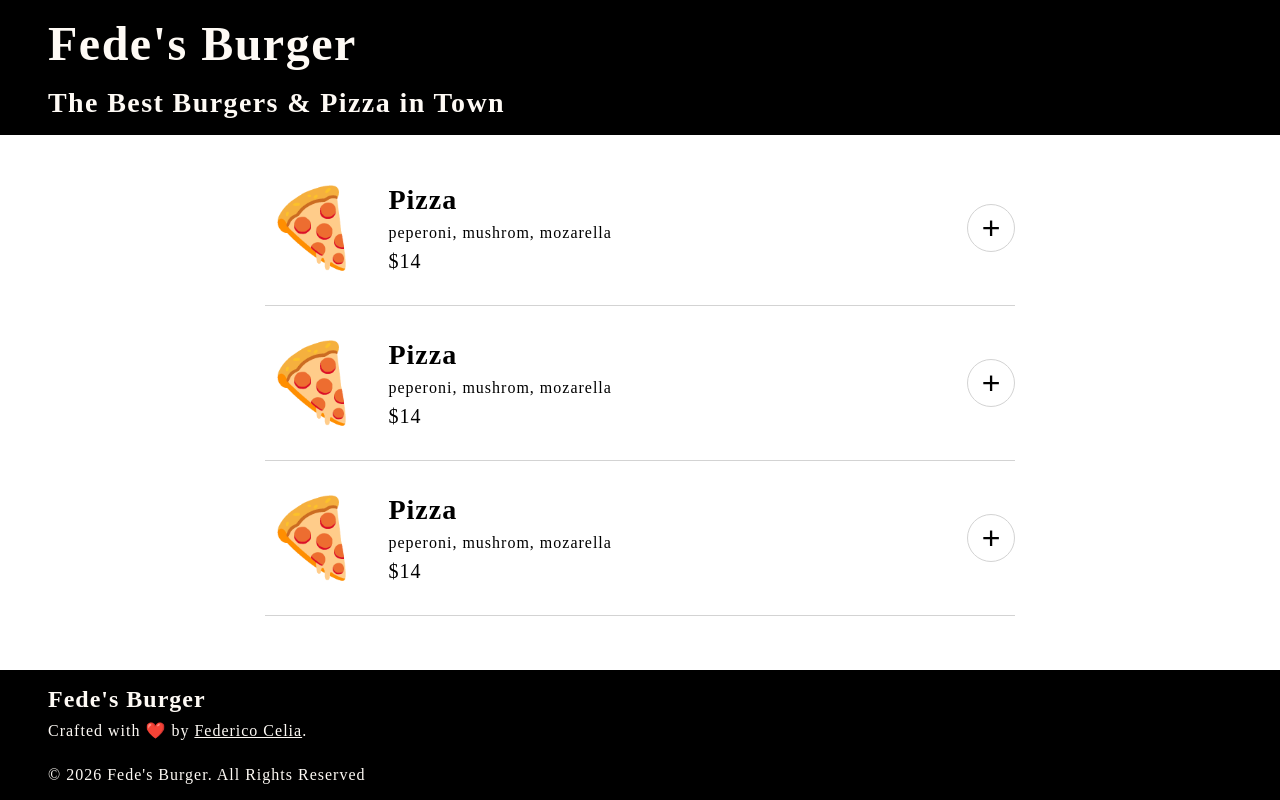
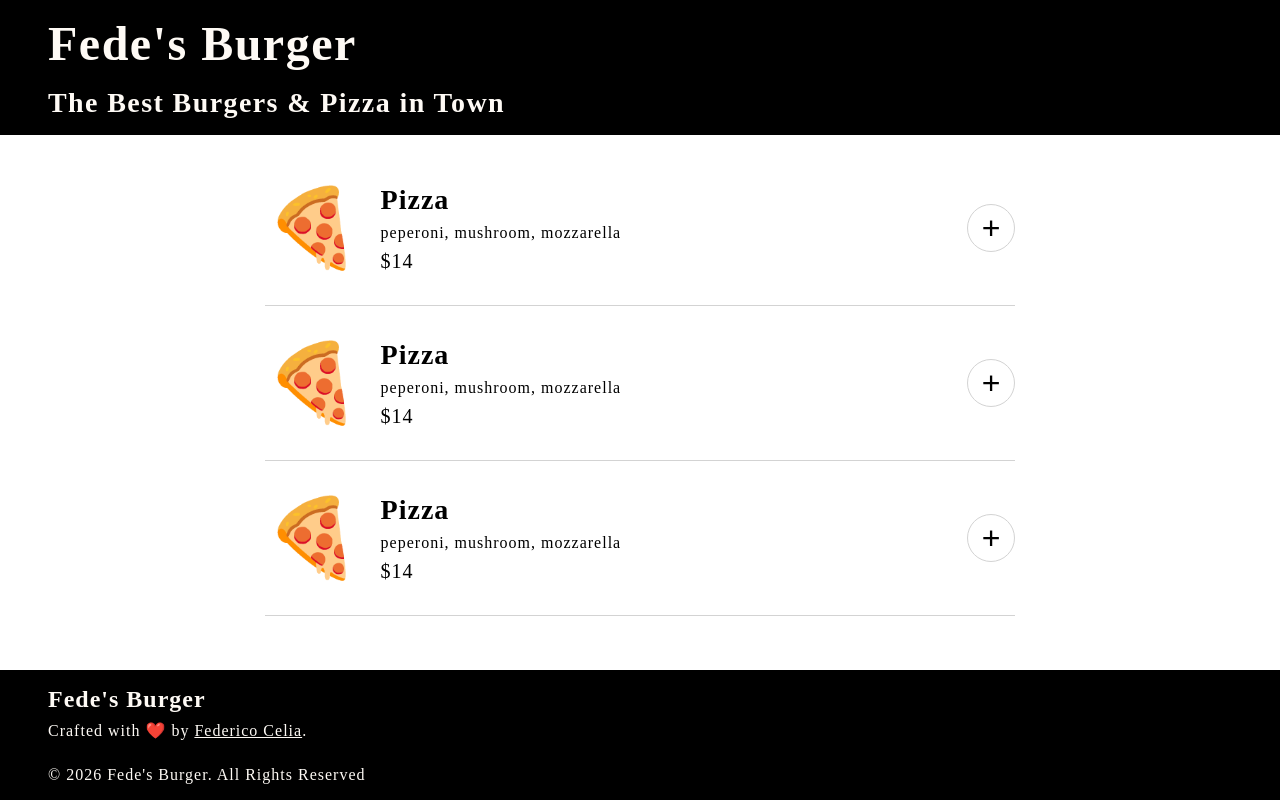
Before and after one commit to federicocelia/Mobile-Ordering-App, a plain HTML site: page index.html in a window 1280 px wide. Drawn offline with Linux system fonts and the light colour scheme; a web font is replaced by a local one.

```diff
--- a/index.css
+++ b/index.css
@@ -2,7 +2,7 @@
   box-sizing: border-box;
 }
 
-/* Tipography */
+/* Typography */
 h1 {
   font-size: 3rem;
   font-weight: 700;
--- a/index.html
+++ b/index.html
@@ -22,7 +22,7 @@
           <div class="item-emoji">🍕</div>
           <div class="item-details">
             <h3 class="item-name">Pizza</h3>
-            <p class="item-ingredients">peperoni, mushrom, mozarella</p>
+            <p class="item-ingredients">peperoni, mushroom, mozzarella</p>
             <p class="item-price">$14</p>
           </div>
           <div class="button-wrapper">
@@ -33,7 +33,7 @@
           <div class="item-emoji">🍕</div>
           <div class="item-details">
             <h3 class="item-name">Pizza</h3>
-            <p class="item-ingredients">peperoni, mushrom, mozarella</p>
+            <p class="item-ingredients">peperoni, mushroom, mozzarella</p>
             <p class="item-price">$14</p>
           </div>
           <div class="button-wrapper">
@@ -44,7 +44,7 @@
           <div class="item-emoji">🍕</div>
           <div class="item-details">
             <h3 class="item-name">Pizza</h3>
-            <p class="item-ingredients">peperoni, mushrom, mozarella</p>
+            <p class="item-ingredients">peperoni, mushroom, mozzarella</p>
             <p class="item-price">$14</p>
           </div>
           <div class="button-wrapper">
```
